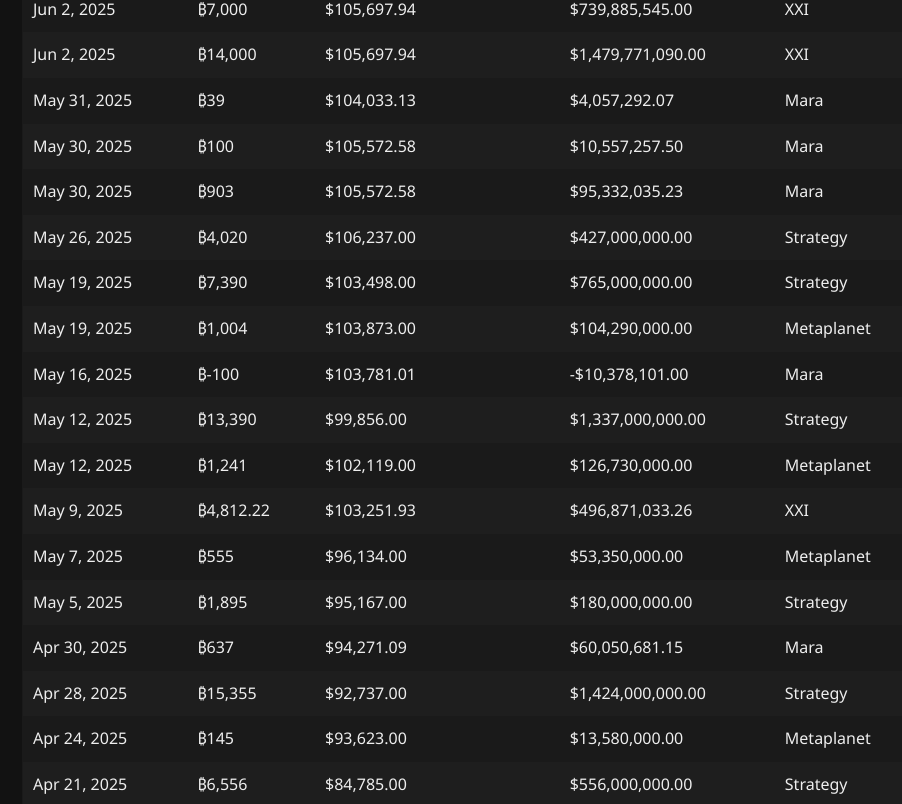
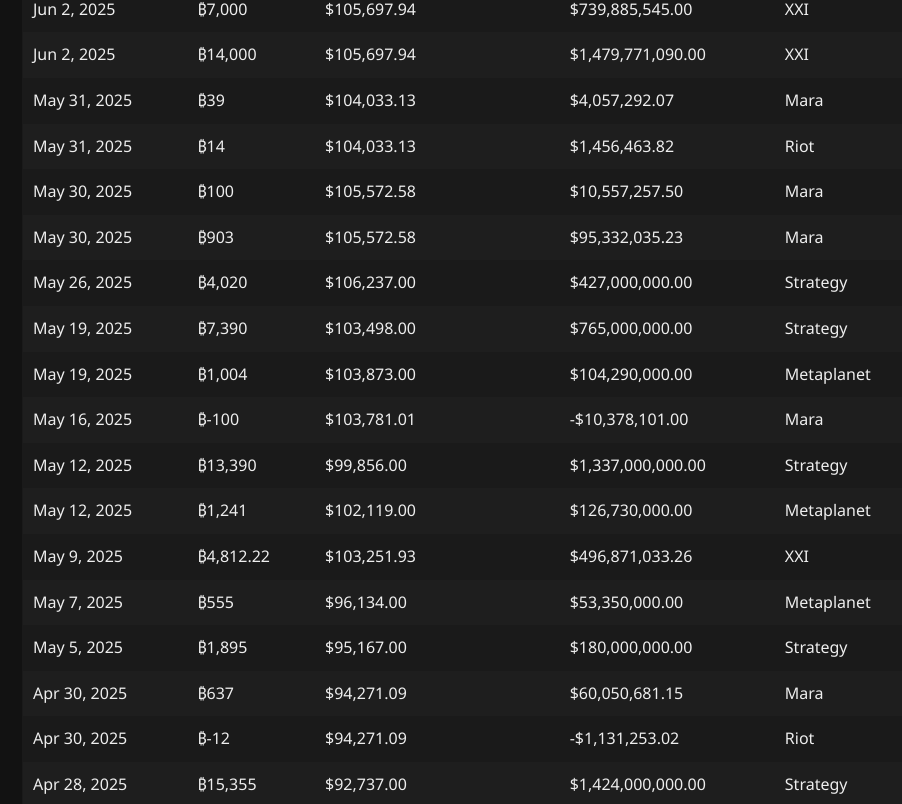
Before and after one commit to jaderiverstokes/flow, a plain HTML site: page index.html in a window 1280 px wide. Shown: the part 1236-2040 px from the top of the page, without its empty margins (168-1070 px from the left). Drawn offline with Linux system fonts and the light colour scheme.

Commit message:
Add Riot treasury data

```diff
--- a/data.json
+++ b/data.json
@@ -1037,6 +1037,230 @@
       "total_cost_usd": 6533222.100000001
     }
   ],
+  "riot": [
+    {
+      "date": "2020-01-01",
+      "btc": 514.0,
+      "avg_price_usd": 7195.153895430029,
+      "total_cost_usd": 3698309.1022510347
+    },
+    {
+      "date": "2020-12-31",
+      "btc": 564.0,
+      "avg_price_usd": 28837.28852895899,
+      "total_cost_usd": 16264230.73033287
+    },
+    {
+      "date": "2021-12-31",
+      "btc": 3806.0,
+      "avg_price_usd": 47191.86838983951,
+      "total_cost_usd": 179612251.09172916
+    },
+    {
+      "date": "2022-12-31",
+      "btc": 2090.0,
+      "avg_price_usd": 16604.02052037339,
+      "total_cost_usd": 34702402.88758039
+    },
+    {
+      "date": "2023-01-31",
+      "btc": 4.0,
+      "avg_price_usd": 22840.3858587971,
+      "total_cost_usd": 91361.5434351884
+    },
+    {
+      "date": "2023-02-28",
+      "btc": 80.0,
+      "avg_price_usd": 23518.12390627588,
+      "total_cost_usd": 1881449.9125020704
+    },
+    {
+      "date": "2023-03-31",
+      "btc": 14.0,
+      "avg_price_usd": 28041.12308008828,
+      "total_cost_usd": 392575.7231212359
+    },
+    {
+      "date": "2023-04-30",
+      "btc": 40.0,
+      "avg_price_usd": 29217.94404680991,
+      "total_cost_usd": 1168717.7618723963
+    },
+    {
+      "date": "2023-05-31",
+      "btc": 78.0,
+      "avg_price_usd": 27713.90854752951,
+      "total_cost_usd": 2161684.8667073017
+    },
+    {
+      "date": "2023-06-30",
+      "btc": 60.0,
+      "avg_price_usd": 30466.61045689353,
+      "total_cost_usd": 1827996.6274136119
+    },
+    {
+      "date": "2023-07-31",
+      "btc": 25.0,
+      "avg_price_usd": 29277.75581027272,
+      "total_cost_usd": 731943.895256818
+    },
+    {
+      "date": "2023-08-31",
+      "btc": 34.0,
+      "avg_price_usd": 27297.2614384804,
+      "total_cost_usd": 928106.8889083336
+    },
+    {
+      "date": "2023-09-30",
+      "btc": 18.0,
+      "avg_price_usd": 26917.19910163798,
+      "total_cost_usd": 484509.58382948366
+    },
+    {
+      "date": "2023-10-31",
+      "btc": 18.0,
+      "avg_price_usd": 34413.30705547059,
+      "total_cost_usd": 619439.5269984707
+    },
+    {
+      "date": "2023-11-30",
+      "btc": 13.0,
+      "avg_price_usd": 37802.66282640193,
+      "total_cost_usd": 491434.6167432251
+    },
+    {
+      "date": "2024-01-01",
+      "btc": 4.0,
+      "avg_price_usd": 42882.02413245128,
+      "total_cost_usd": 171528.09652980513
+    },
+    {
+      "date": "2024-02-01",
+      "btc": 286.0,
+      "avg_price_usd": 42449.50614558467,
+      "total_cost_usd": 12140558.757637216
+    },
+    {
+      "date": "2024-02-29",
+      "btc": 419.0,
+      "avg_price_usd": 62076.9613099178,
+      "total_cost_usd": 26010246.78885556
+    },
+    {
+      "date": "2024-03-31",
+      "btc": 423.0,
+      "avg_price_usd": 70525.44433135704,
+      "total_cost_usd": 29832262.952164028
+    },
+    {
+      "date": "2024-04-30",
+      "btc": 382.0,
+      "avg_price_usd": 61827.21356931361,
+      "total_cost_usd": 23617995.5834778
+    },
+    {
+      "date": "2024-05-31",
+      "btc": 212.0,
+      "avg_price_usd": 68005.14289484397,
+      "total_cost_usd": 14417090.293706922
+    },
+    {
+      "date": "2024-06-30",
+      "btc": 250.0,
+      "avg_price_usd": 61468.37020940555,
+      "total_cost_usd": 15367092.552351387
+    },
+    {
+      "date": "2024-07-31",
+      "btc": 370.0,
+      "avg_price_usd": 66021.07711311133,
+      "total_cost_usd": 24427798.53185119
+    },
+    {
+      "date": "2024-08-31",
+      "btc": 315.0,
+      "avg_price_usd": 59153.78785993183,
+      "total_cost_usd": 18633443.175878525
+    },
+    {
+      "date": "2024-08-31",
+      "btc": 0.0,
+      "avg_price_usd": 59153.78785993183,
+      "total_cost_usd": 0.0
+    },
+    {
+      "date": "2024-08-31",
+      "btc": 0.0,
+      "avg_price_usd": 59153.78785993183,
+      "total_cost_usd": 0.0
+    },
+    {
+      "date": "2024-10-03",
+      "btc": 408.0,
+      "avg_price_usd": 60808.34927106908,
+      "total_cost_usd": 24809806.502596185
+    },
+    {
+      "date": "2024-11-04",
+      "btc": 501.0,
+      "avg_price_usd": 68490.73011228464,
+      "total_cost_usd": 34313855.78625461
+    },
+    {
+      "date": "2024-11-30",
+      "btc": 497.0,
+      "avg_price_usd": 96710.10549015389,
+      "total_cost_usd": 48064922.42860648
+    },
+    {
+      "date": "2024-12-11",
+      "btc": 5303.0,
+      "avg_price_usd": 98880.22157757383,
+      "total_cost_usd": 524361815.025874
+    },
+    {
+      "date": "2024-12-16",
+      "btc": 701.0,
+      "avg_price_usd": 105267.3377528873,
+      "total_cost_usd": 73792403.764774
+    },
+    {
+      "date": "2025-01-07",
+      "btc": 293.0,
+      "avg_price_usd": 99927.18965488895,
+      "total_cost_usd": 29278666.56888246
+    },
+    {
+      "date": "2025-02-05",
+      "btc": 499.0,
+      "avg_price_usd": 97793.2212310077,
+      "total_cost_usd": 48798817.39427284
+    },
+    {
+      "date": "2025-03-10",
+      "btc": 471.0,
+      "avg_price_usd": 80974.66129778189,
+      "total_cost_usd": 38139065.47125527
+    },
+    {
+      "date": "2025-04-03",
+      "btc": 531.0,
+      "avg_price_usd": 82795.94905087218,
+      "total_cost_usd": 43964648.94601313
+    },
+    {
+      "date": "2025-04-30",
+      "btc": -12.0,
+      "avg_price_usd": 94271.085,
+      "total_cost_usd": -1131253.02
+    },
+    {
+      "date": "2025-05-31",
+      "btc": 14.0,
+      "avg_price_usd": 104033.13,
+      "total_cost_usd": 1456463.82
+    }
+  ],
   "xxi": [
     {
       "date": "2025-05-09",
--- a/index.html
+++ b/index.html
@@ -68,6 +68,7 @@
     <option value="Strategy">Strategy</option>
     <option value="Metaplanet">Metaplanet</option>
     <option value="Mara">Mara</option>
+    <option value="Riot">Riot</option>
     <option value="XXI">XXI</option>
   </select>
   <table id="purchases"></table>
@@ -135,6 +136,7 @@
         ...data.strategy.map(r => ({ ...r, company: 'Strategy' })),
         ...data.metaplanet.map(r => ({ ...r, company: 'Metaplanet' })),
         ...(data.mara || []).map(r => ({ ...r, company: 'Mara' })),
+        ...(data.riot || []).map(r => ({ ...r, company: 'Riot' })),
         ...(data.xxi || []).map(r => ({ ...r, company: 'XXI' }))
       ];
 
```
Also changed, not shown: 1 other file.
